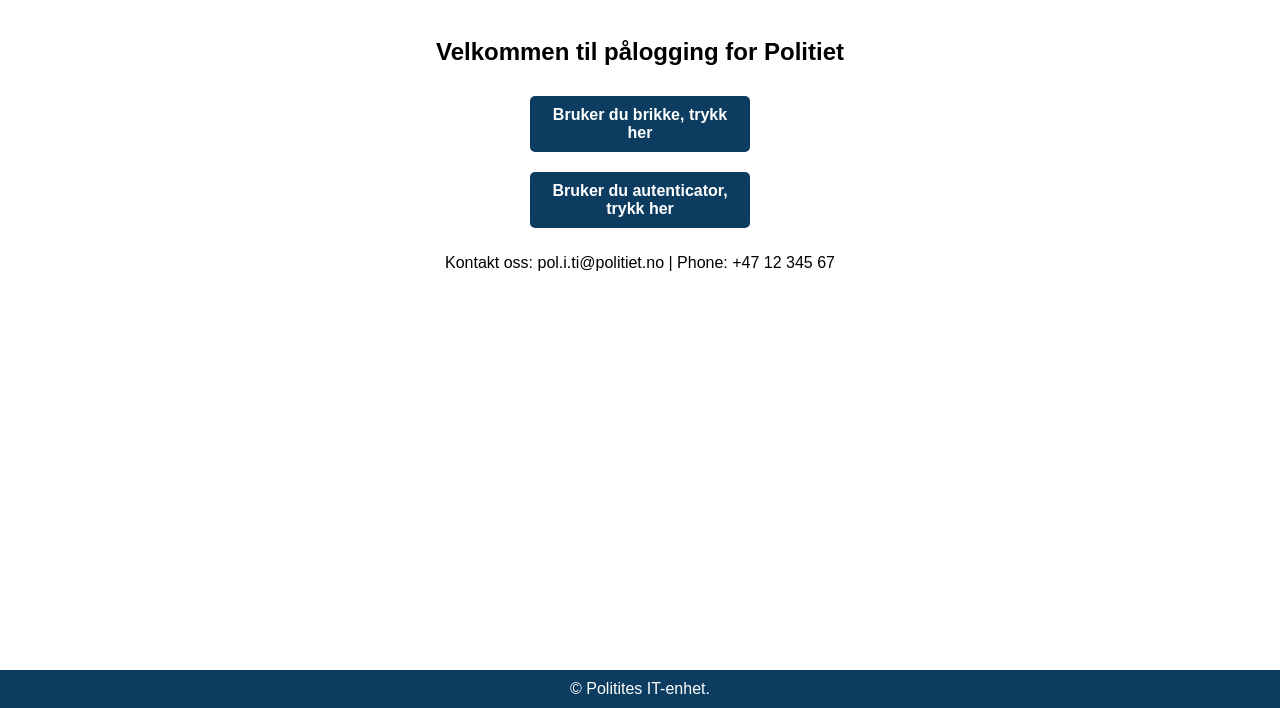
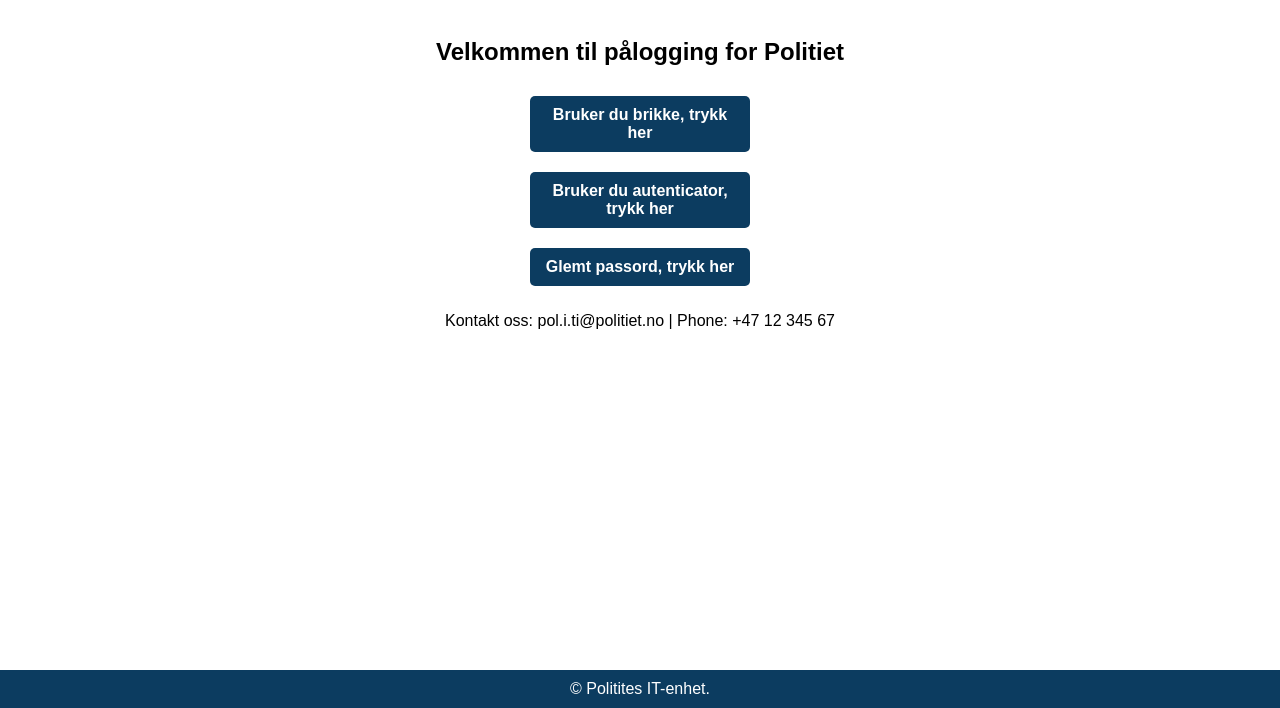
Before and after one commit to ela017/static-web-app, a website: page src/index.html in a window 1280 px wide. Shown: the part 92-800 px from the top of the page. Drawn offline with Linux system fonts and the light colour scheme.

Commit message:
glemt passord lenke

```diff
--- a/src/index.html
+++ b/src/index.html
@@ -17,7 +17,8 @@
             <div class="button-container">
                 <a href="https://mobiliti.politiet.no/" class="button">Bruker du brikke, trykk her</a>
                 <a href="https://fasmobilititest.politiet.no" class="button">Bruker du autenticator, trykk her</a>
-            </div>
+                <a href="https://aka.ms/sspr" class="button">Glemt passord, trykk her</a>
+              </div>
             <p>Kontakt oss: pol.i.ti@politiet.no | Phone: +47 12 345 67</p>
         </div>
     </main>
```
